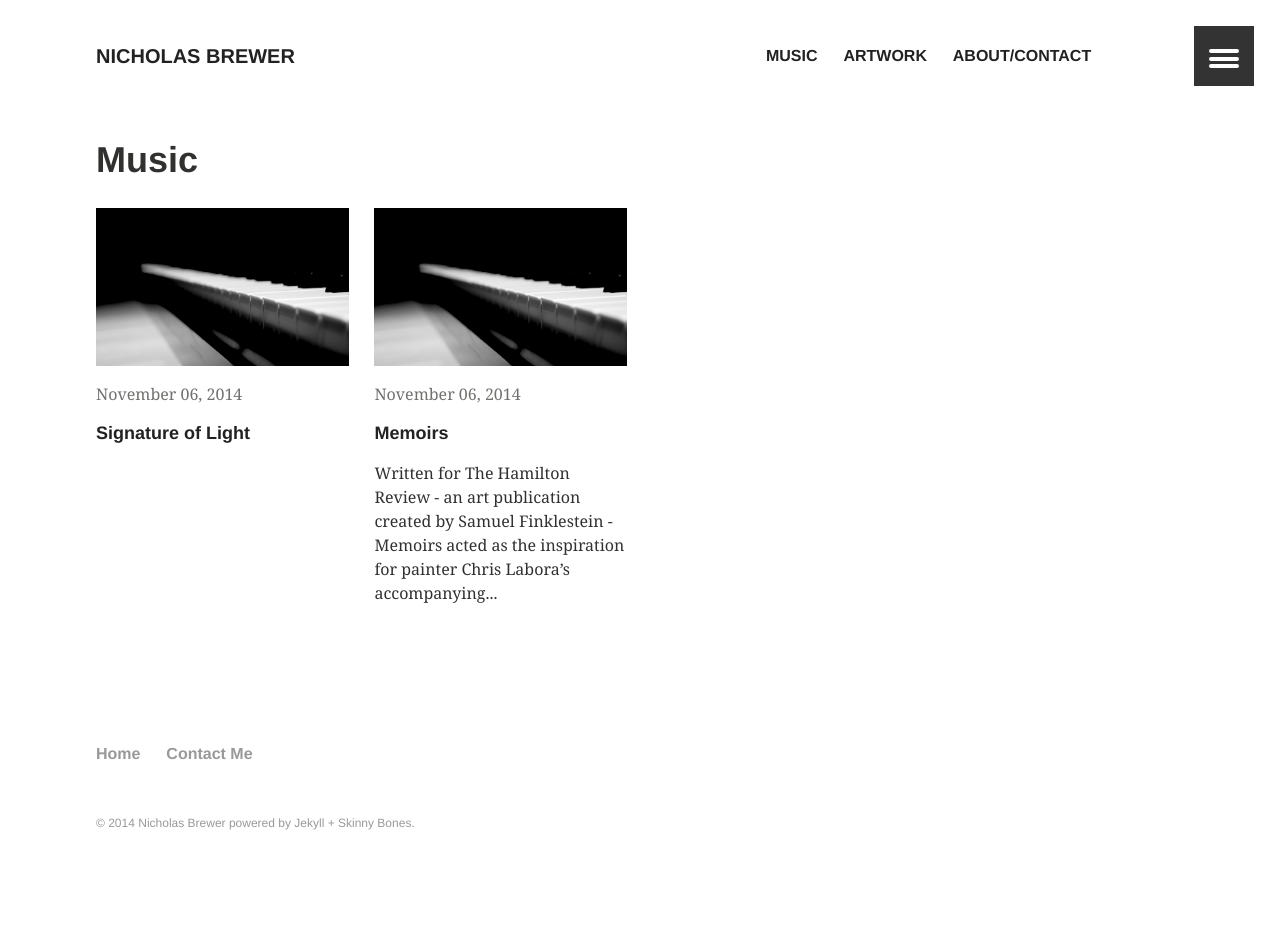
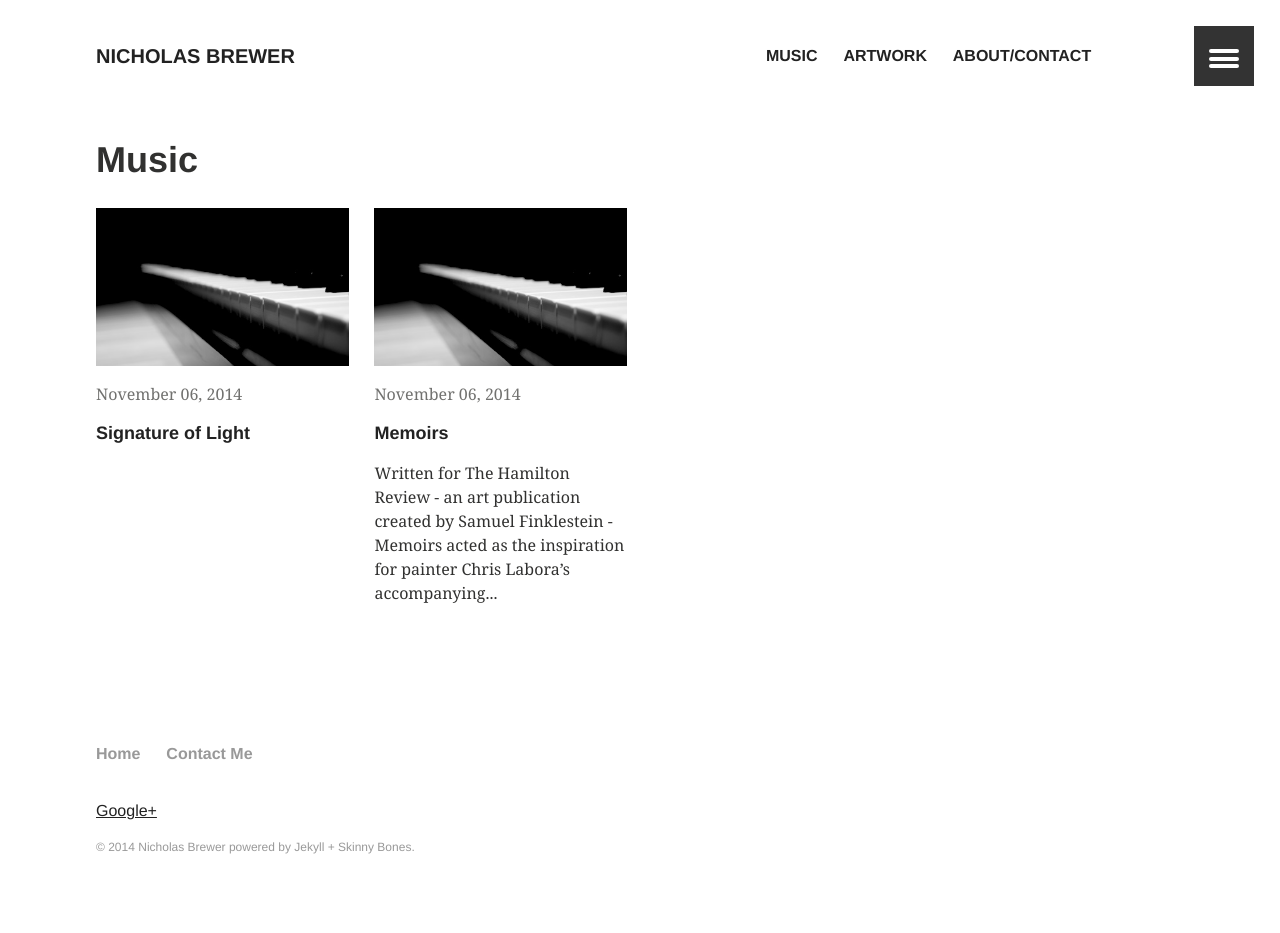
Before and after one commit to nicholasbrewer/nicholasbrewer.github.io, a Jekyll site: the page built from music/index.md, in a window 1280 px wide. Built offline with Jekyll 4.4.1, drawn with Linux system fonts in a browser that asks for light colours; before the commit the page ends 909 px from its top, so only the background shows below that.

Commit message:
Google+ moved to footer

```diff
--- a/_includes/footer.html
+++ b/_includes/footer.html
@@ -11,5 +11,6 @@
 		{% endfor %}
 		</ul>
 	</nav><!-- /.bottom-menu -->
+	<a href="https://plus.google.com/100145965449481004623" rel="publisher">Google+</a>
 	<p class="copyright">&#169; {{ site.time | date: '%Y' }} <a href="{{ site.url }}">{{ site.title }}</a> powered by <a href="http://jekyllrb.com">Jekyll</a> + <a href="http://mmistakes.github.io/skinny-bones-jekyll/">Skinny Bones</a>.</p>
 </footer>
```
Also changed, not shown: index.md (+0 -2 lines).
